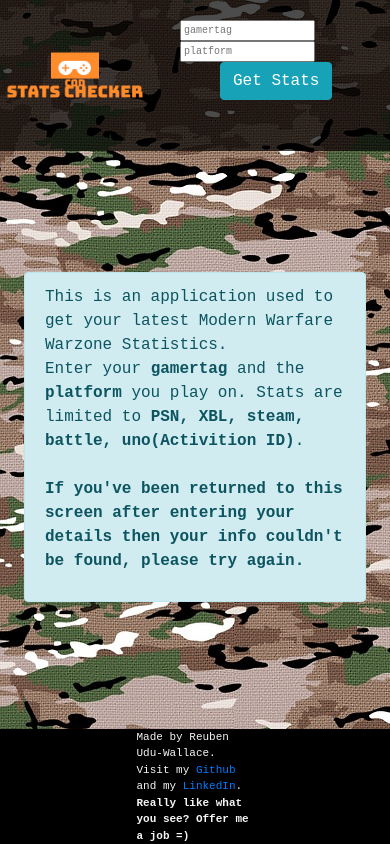
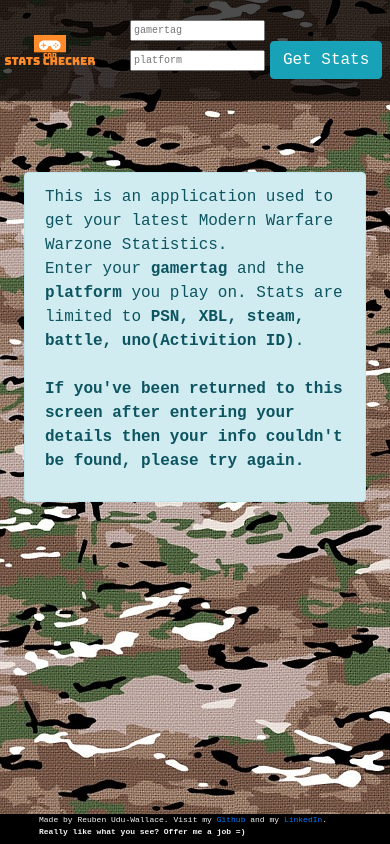
Before and after one commit to rubixcubereubs/warzoneStats, a React app: page / in a window 390 px wide. Built offline with nearby package versions, Linux system fonts and the light colour scheme.

Commit message:
update responsive css

```diff
--- a/src/components/styles/header.css
+++ b/src/components/styles/header.css
@@ -34,9 +34,14 @@
 
 .header img {
   float: left;
-  width: 150px;
-  height: 150px;
+  width: 100px;
+  height: 100px;
   margin-right: 2em;
+}
+
+.header button {
+  right: 9vw;
+  position: inherit;
 }
 
 .header form {
@@ -56,6 +61,9 @@
 .card {
   margin: 1em;
   text-align: center;
+  margin: 1em;
+  background-color: rgba(47, 53, 42, 0.9);
+  color: burlywood;
 }
 
 .gamertag {
@@ -67,21 +75,21 @@
   bottom: 0;
   margin: auto;
   width: 100%;
-  font-size: 11px;
+  font-size: 8px;
   background-color: black;
   margin-top: 1em;
-  font-size: 11px;
+  height: 30px;
 }
 
 .footer p {
   margin: auto;
-  width: 30%;
+  width: 80%;
   color: whitesmoke;
 }
 
 .container {
   position: relative;
-  top: 200px;
+  top: 100px;
 }
 
 .loading {
@@ -238,12 +246,13 @@
 
     background-color: black;
     margin-top: 1em;
-    font-size: initial;
+    font-size: 20px;
+    height: 18vh;
   }
 
   .footer p {
     margin: auto;
-    width: 30%;
+    width: 90%;
     color: whitesmoke;
   }
 
```
Also changed, not shown: 1 other file.
